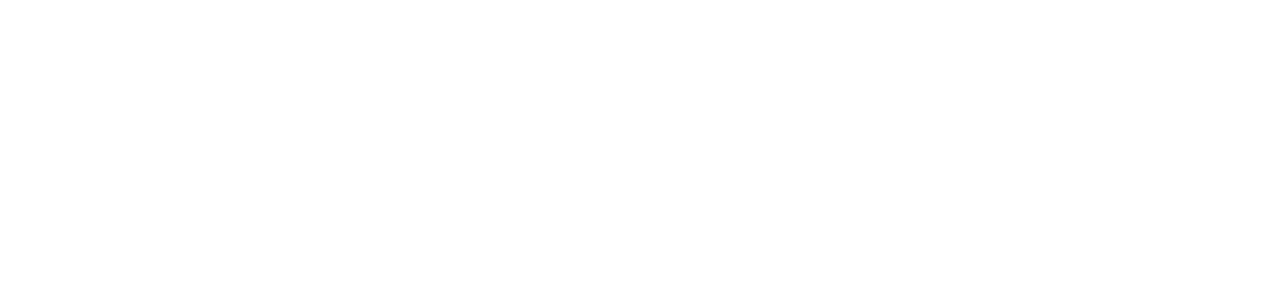
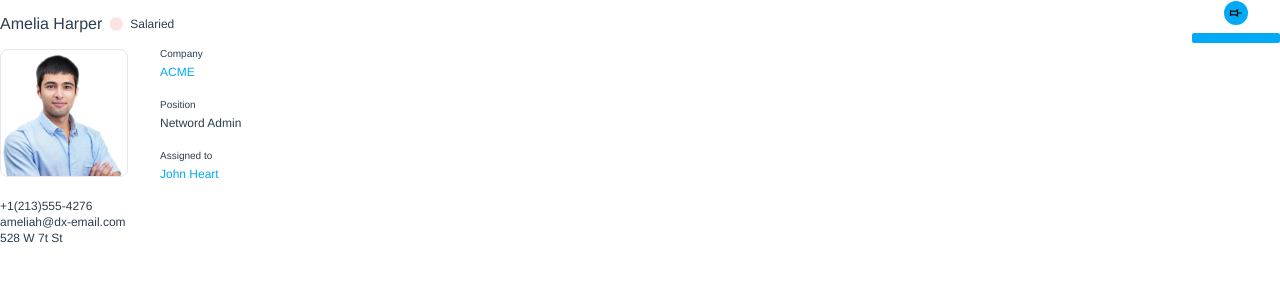
Before and after one commit to AjeshMadhavan/Customer-Management, a Vue app: page / in a window 1280 px wide. Shown: the top 300 px of the page. Built offline with nearby package versions, Linux system fonts and the light colour scheme.

Commit message:
feat: added user image container and user details list

```diff
--- a/src/App.vue
+++ b/src/App.vue
@@ -1,8 +1,12 @@
 <template>
-  <div id="app"></div>
+  <div id="app">
+    <user-details />
+  </div>
 </template>
 
-<script lang="ts" setup></script>
+<script lang="ts" setup>
+import UserDetails from './containers/UserDetails.vue'
+</script>
 
 <style>
 #app {
--- a/src/containers/UserDetails.vue
+++ b/src/containers/UserDetails.vue
@@ -1,9 +1,91 @@
 <template>
-  <div>
+  <div class="w-full">
+    <div class="flex justify-between items-center">
+      <div class="flex items-center">
+        <h2>Amelia Harper</h2>
+        <icon-text-field
+          text="Salaried"
+          prepend-icon="mdi-circle"
+          prepend-icon-style="!text-red-100 p-0"
+        />
+      </div>
+      <div>
+        <custom-button
+          icon="mdi-pin-outline"
+          button-style="!shadow-none -rotate-90"
+        />
+        <custom-button
+          :icon="userData.icons.closeIcon"
+          button-style="!shadow-none"
+        />
+      </div>
+    </div>
     <div>
+      <div class="flex gap-x-5 items-start">
+        <img
+          :src="UserProfileImage"
+          class="w-32 h-32 object-cover object-top rounded-lg border-solid border border-grey-400"
+        />
+        <ul class="pl-3">
+          <li>
+            <icon-text-field
+              label="Company"
+              text="ACME"
+              :is-vertically="true"
+              text-style="text-light-blue-500"
+            />
+          </li>
+          <li class="pt-5">
+            <icon-text-field
+              label="Position"
+              text="Netword Admin"
+              :is-vertically="true"
+            />
+          </li>
+          <li class="pt-5">
+            <icon-text-field
+              label="Assigned to"
+              text="John Heart"
+              :is-vertically="true"
+              text-style="text-light-blue-500"
+            />
+          </li>
+        </ul>
+      </div>
+      <ul class="py-4">
+        <li>
+          <icon-text-field
+            :prepend-icon="userData.icons.phoneIcon"
+            text="+1(213)555-4276"
+            prepend-icon-style="pr-4"
+          />
+        </li>
+        <li>
+          <icon-text-field
+            :prepend-icon="userData.icons.emailIcon"
+            text="ameliah@dx-email.com"
+            prepend-icon-style="pr-4"
+          />
+        </li>
+        <li>
+          <icon-text-field
+            :prepend-icon="userData.icons.homeIcon"
+            text="528 W 7t St"
+            prepend-icon-style="pr-4"
+          />
+        </li>
+      </ul>
+    </div>
   </div>
 </template>
 
 <script setup lang="ts">
+import { computed } from "vue";
 
+import UIdata from "@/Json/UIdata.json";
+import IconTextField from "@/components/IconTextField.vue";
+import CustomButton from "@/components/CustomButton.vue";
+import UserProfileImage from "@/assets/userProfileImage.png";
+
+const userData = computed(() => UIdata.contactListPage.userData);
 </script>
--- a/tailwind.config.js
+++ b/tailwind.config.js
@@ -16,7 +16,8 @@ module.exports = {
       colors: {
         "black-04": "rgba(0, 0, 0, 0.04)",
         "black-12": "rgba(0, 0, 0, 0.12)",
-        "black-14": "rgba(0, 0, 0, 0.14)"
+        "black-14": "rgba(0, 0, 0, 0.14)",
+        "light-blue-500": "rgb(3, 169, 244)"
       },
       height: {
         "9.5": "38px",
```
